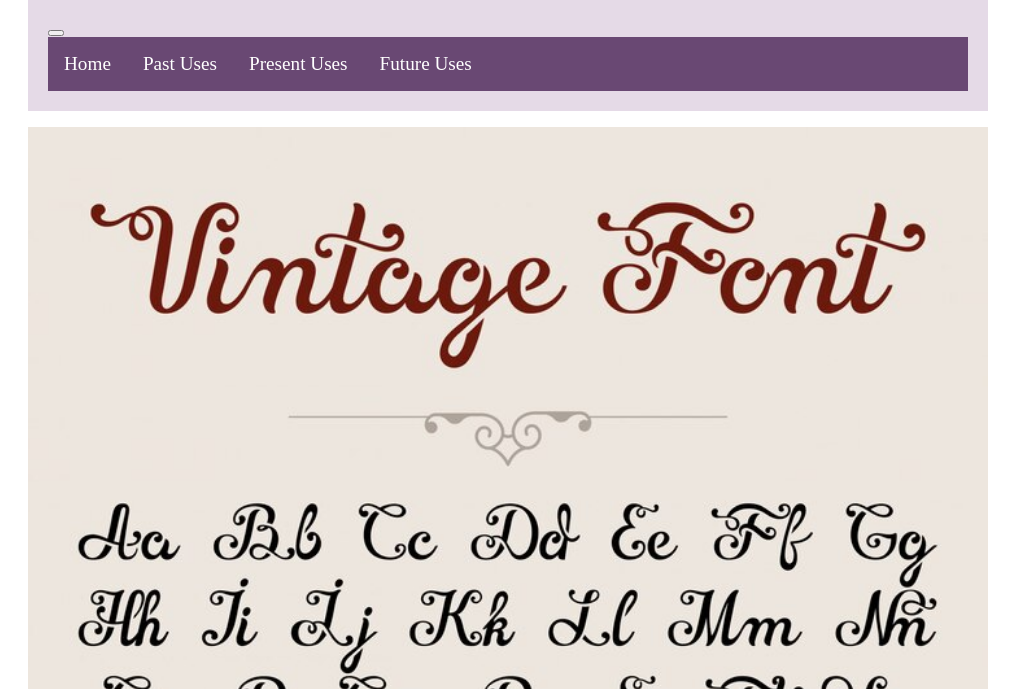
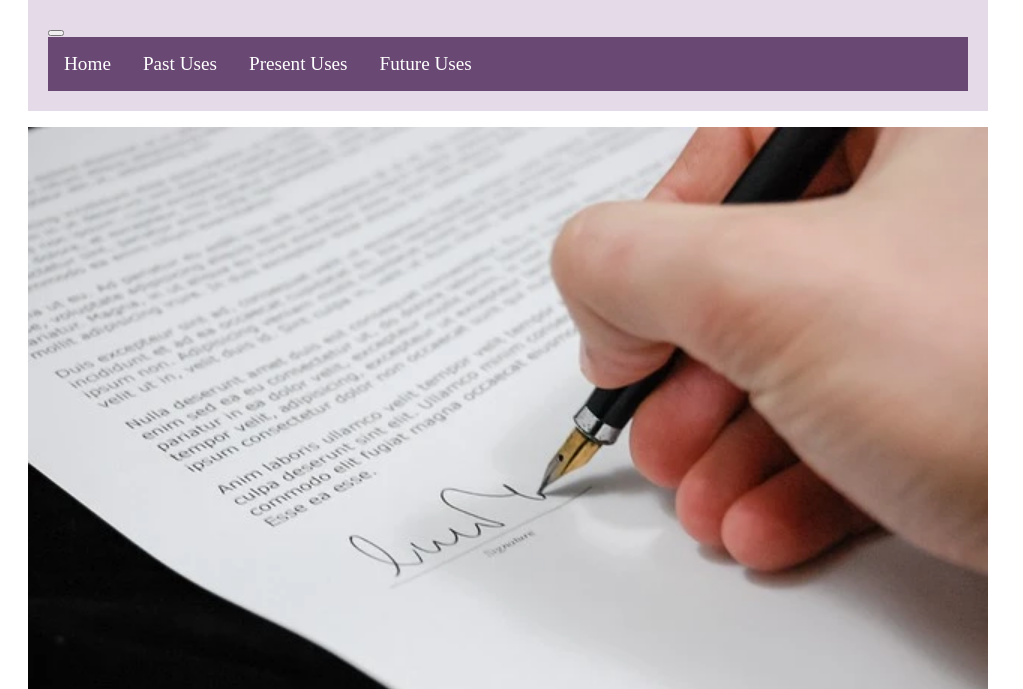
Before and after one commit to skysofnolimit/wdd131, a plain HTML site: page cursive_present.html in a window 1280 px wide. Shown: the part 111-800 px from the top of the page, without its empty margins (0-1023 px from the left). Drawn offline with Linux system fonts and the light colour scheme.

Commit message:
Update cursive_present.html

```diff
--- a/cursive_present.html
+++ b/cursive_present.html
@@ -34,7 +34,7 @@
     </header>
     <main class="main">
         <picture class="main_hero">
-            <source media="(min-width:1000px)" srcset="images/cursive_alphabet.jpeg">
+            <source media="(min-width:1000px)" srcset="images/signature.webp">
             <source media="(min-width:500px)" srcset="images/cursive-documents.jpg">
             <img src="images"
         </picture>
```
